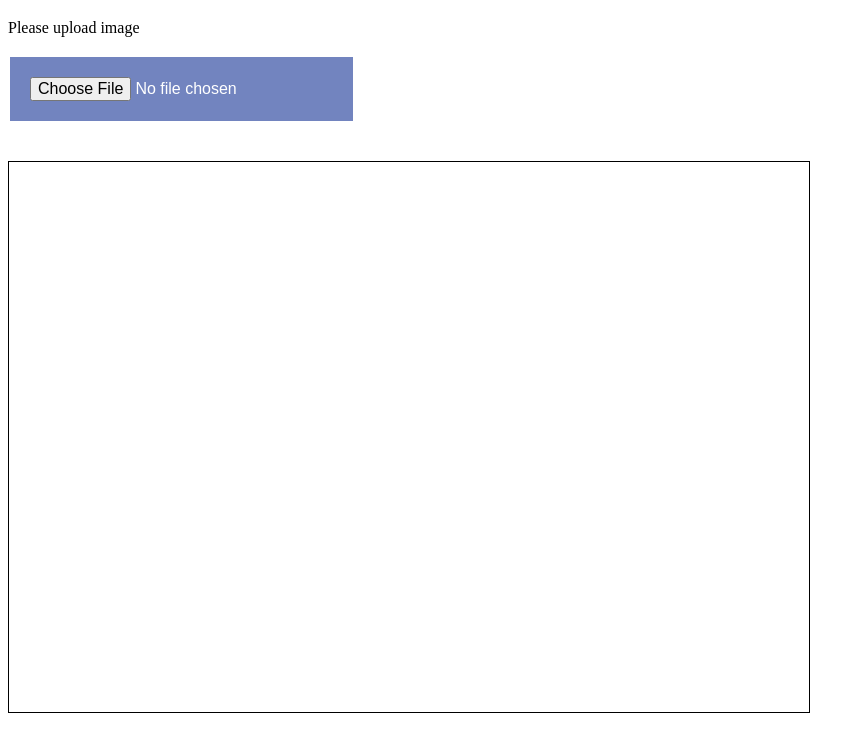
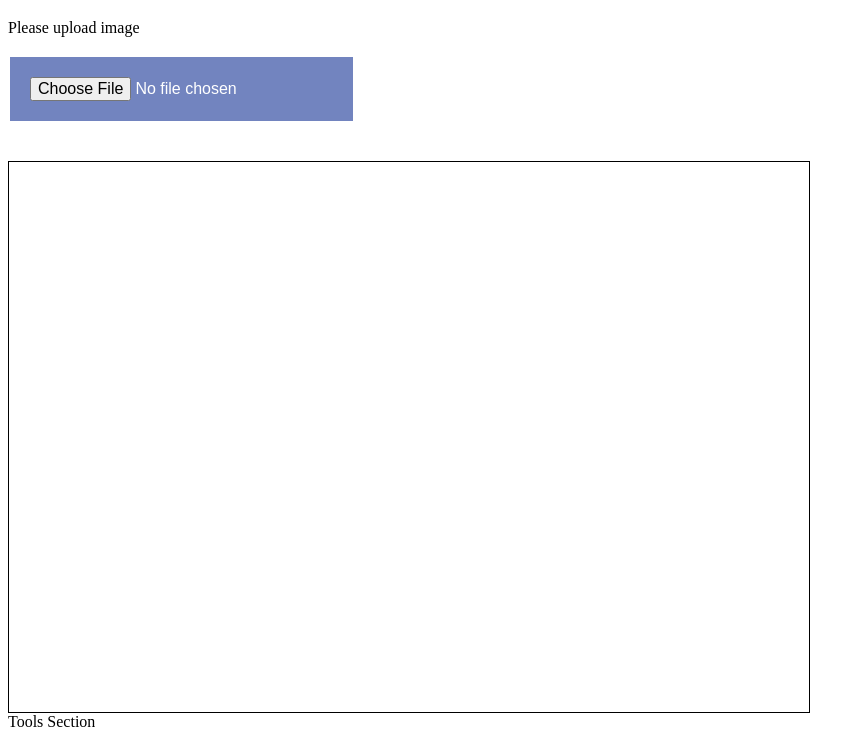
Before and after one commit to KedarGhadge/SPA, a website: page src/components/Image-holder/image_holder.html in a window 1280 px wide. Shown: the part 61-800 px from the top of the page, without its empty margins (0-865 px from the left). Drawn offline with Linux system fonts and the light colour scheme; files that its build step writes are made by us from their sources.

Commit message:
new change

```diff
--- a/src/components/Image-holder/image_holder.html
+++ b/src/components/Image-holder/image_holder.html
@@ -20,5 +20,6 @@
     />
     <br /><br /><br />
     <div id="display-image"></div>
+    <div>Tools Section</div>
   </body>
 </html>
```
